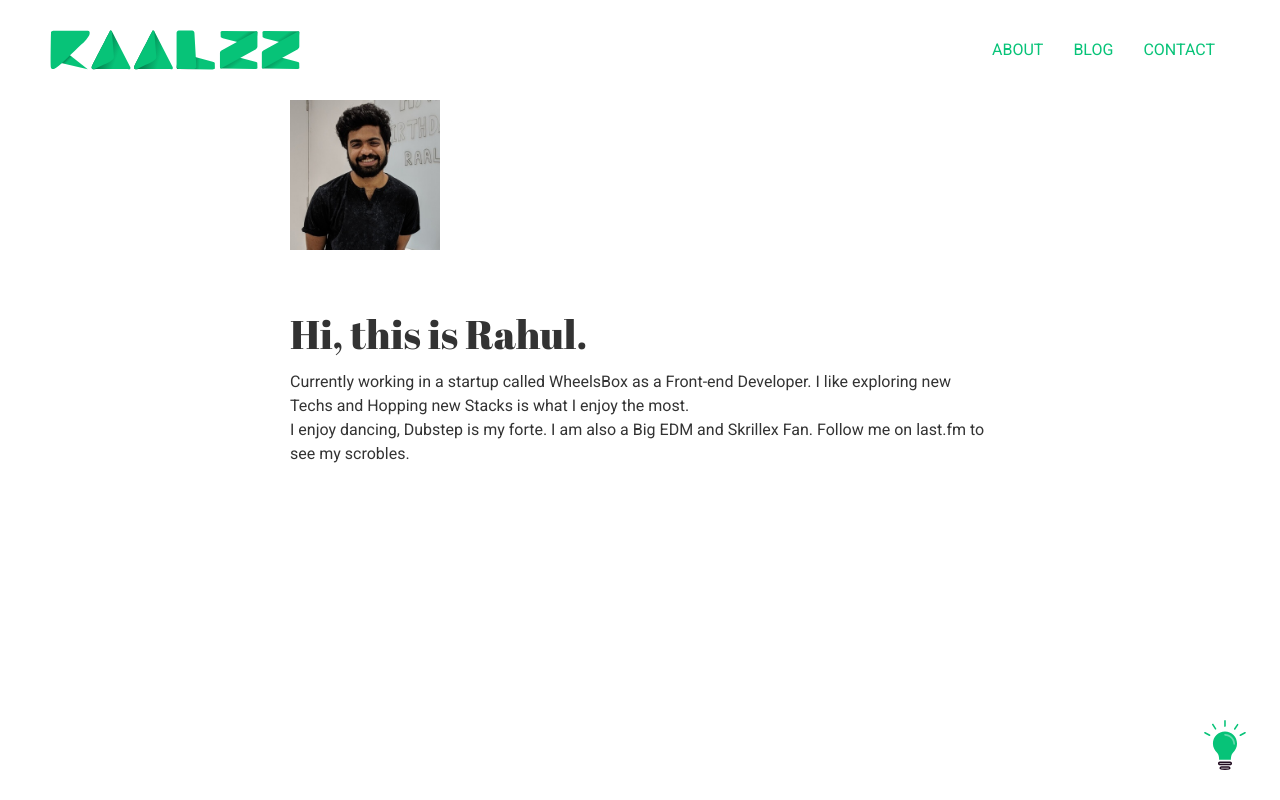
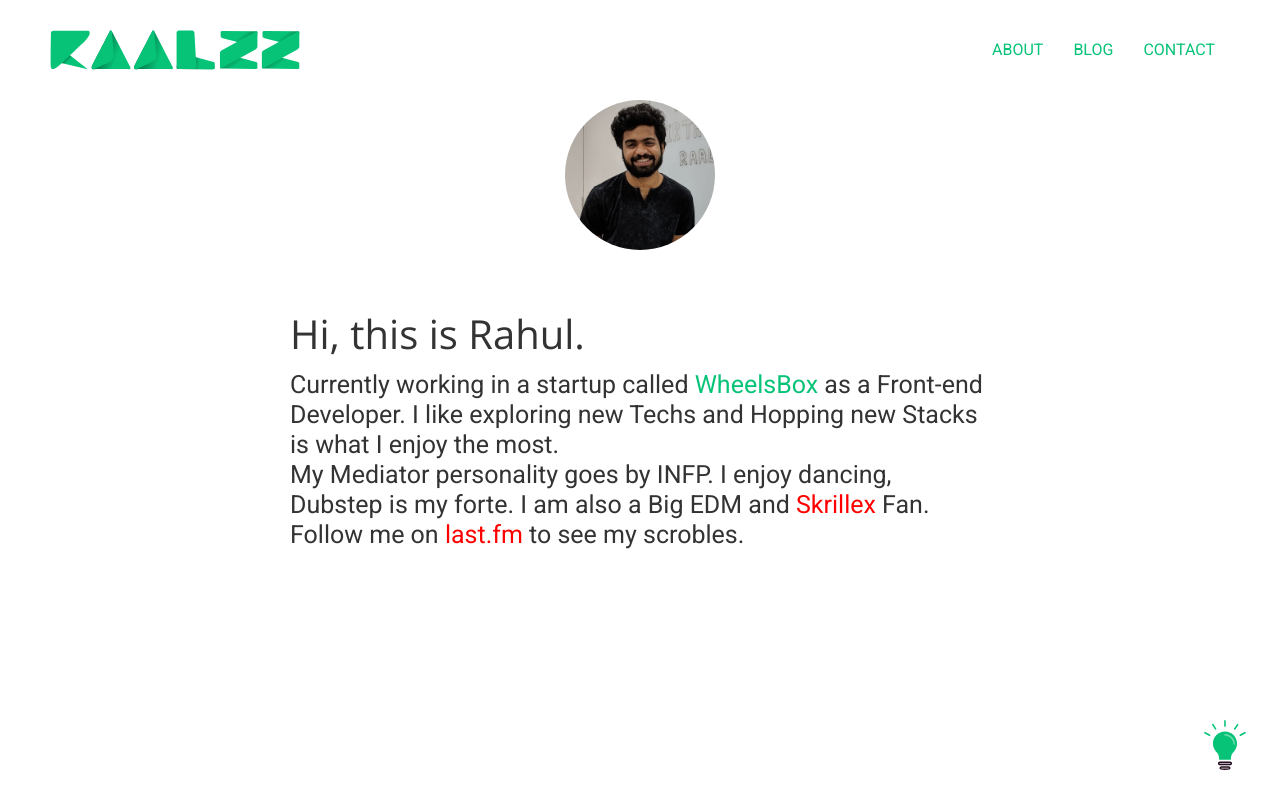
Before and after one commit to Raalzz/raalzz.com, a Gatsby site: page /about in a window 1280 px wide. Built offline with nearby package versions, Linux system fonts and the light colour scheme; Gatsby itself is replaced by a stand-in of ours; some packages are replaced by stand-ins of ours.

Commit message:
Completed about page design

```diff
--- a/src/Styles/Sass/pages/_about.scss
+++ b/src/Styles/Sass/pages/_about.scss
@@ -1,6 +1,37 @@
+@import url("https://fonts.googleapis.com/css?family=Open+Sans&display=swap");
+
 #about {
   padding-top: 100px;
   .container {
     max-width: 700px;
   }
+  h1 {
+    font-family: "Open Sans", sans-serif;
+  }
+
+  p {
+    font-size: 25px;
+    line-height: 01.2;
+    strong {
+      color: red;
+    }
+    a {
+      color: $dark_base_color;
+    }
+  }
+
+  p + p {
+    a {
+      color: red;
+    }
+  }
+
+  .display_img {
+    img {
+      display: block;
+      margin-left: auto;
+      margin-right: auto;
+      border-radius: 50%;
+    }
+  }
 }
--- a/src/pages/about.js
+++ b/src/pages/about.js
@@ -11,18 +11,30 @@ const About = () => {
 
       <div className="block-start" id="about">
         <div className="container">
-          <div>
+          <div className="display_img">
             <img src={display_img} alt="Display" height="150" width="150" />
           </div>
           <h1>Hi, this is Rahul.</h1>
           <p>
-            Currently working in a startup called WheelsBox as a Front-end
-            Developer. I like exploring new Techs and Hopping new Stacks is what
-            I enjoy the most.
+            Currently working in a startup called{" "}
+            <a href="https://wheelsbox.com/" target="_blank" rel="nofollow">
+              WheelsBox
+            </a>{" "}
+            as a Front-end Developer. I like exploring new Techs and Hopping new
+            Stacks is what I enjoy the most.
           </p>
           <p>
-            I enjoy dancing, Dubstep is my forte. I am also a Big EDM and
-            Skrillex Fan. Follow me on last.fm to see my scrobles.
+            My Mediator personality goes by INFP. I enjoy dancing, Dubstep is my
+            forte. I am also a Big EDM and
+            <strong> Skrillex</strong> Fan. Follow me on{" "}
+            <a
+              href="https://www.last.fm/user/Raalzz/"
+              target="_blank"
+              rel="nofollow"
+            >
+              last.fm
+            </a>{" "}
+            to see my scrobles.
           </p>
         </div>
       </div>
```
